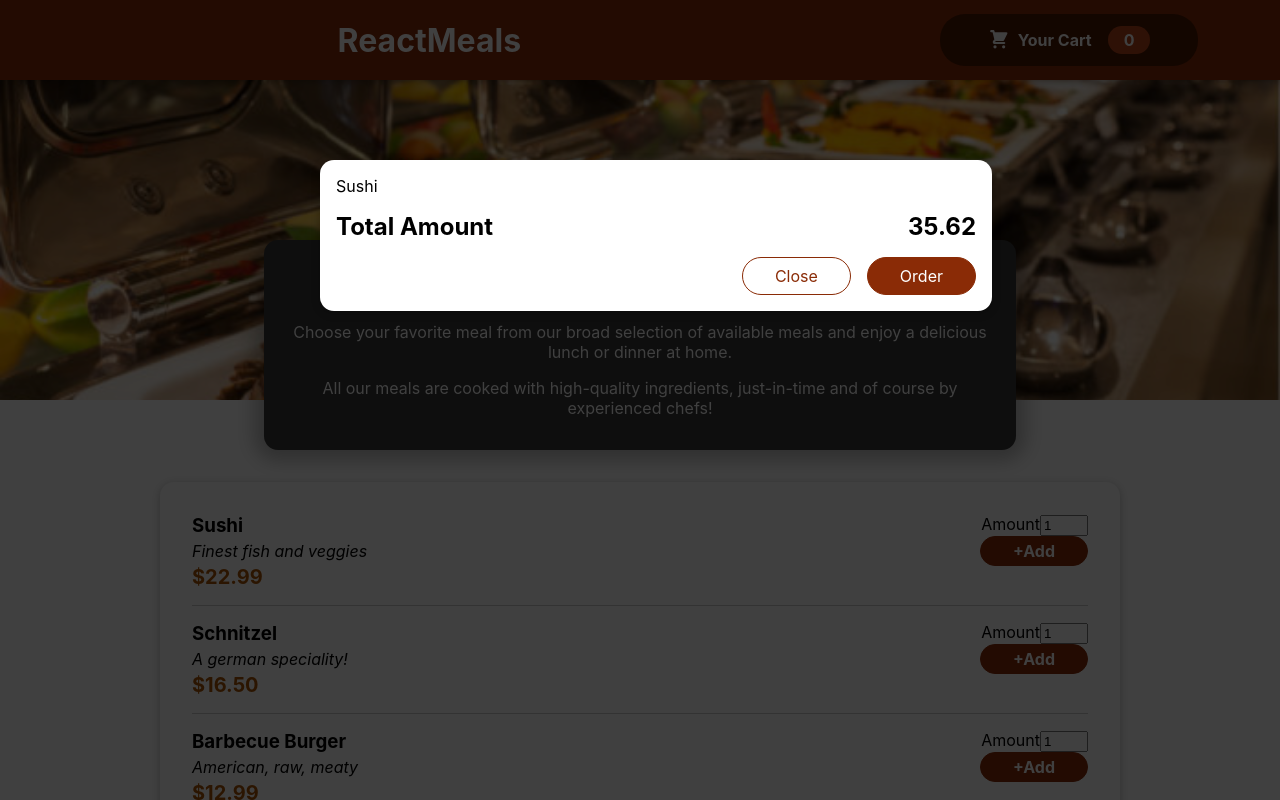
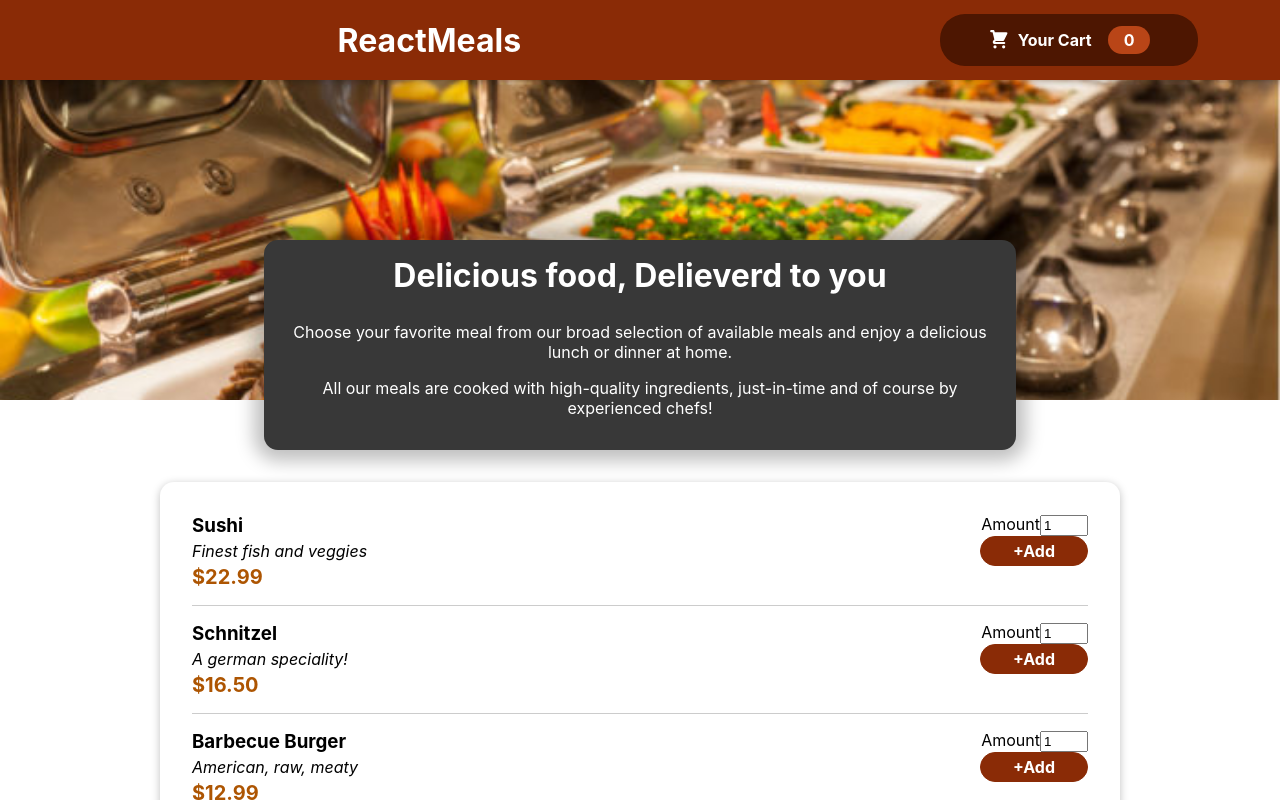
Before and after one commit to Ishhaxkaurr/restaurantapp, a React (Create React App) app: page / in a window 1280 px wide. Shown: the top 800 px of the page. Built offline with nearby package versions, Linux system fonts and the light colour scheme.

Commit message:
Cart opens and closes functionality

```diff
--- a/src/App.js
+++ b/src/App.js
@@ -1,13 +1,22 @@
 import "./App.css";
+import { useState } from "react";
 import Header from "./Components/Layout/Header";
 import DummyMeals from "./Components/Meals/DummyMeals";
 import Summary from "./Components/Meals/Summary.js";
 import Cart from "./Components/Cart/Cart";
+
 const App = () => {
+  const [cartIsShown, setCartIsShown] = useState(false);
+  const showCartHandler = () => {
+    setCartIsShown(true);
+  };
+  const hideCartHandler = () => {
+    setCartIsShown(false);
+  };
   return (
     <>
-      <Cart />
-      <Header />
+      {cartIsShown && <Cart onClose={hideCartHandler} />}
+      <Header onShowCart={showCartHandler} />
       <Summary />
       <DummyMeals />
     </>
--- a/src/Components/Cart/Cart.js
+++ b/src/Components/Cart/Cart.js
@@ -1,17 +1,30 @@
-import classes from './Cart.module.css';
-import Modal from '../Cart/Modal';
-const Cart= props=>{
-    const cartItems=<ul className={classes['cart-items']}>{[{id:'c1;', name: 'Sushi', amount:2 , price: 12.99}].map((item)=><li>{item.name}</li>)}</ul>
-    return <Modal>
+import Modal from "../Cart/Modal";
+import classes from "./Cart.module.css";
+
+const Cart = (props) => {
+  const cartItems = (
+    <ul className={classes["cart-items"]}>
+      {[{ id: "c1", name: "Sushi", amount: 2, price: 12.99 }].map((item) => (
+        <li>{item.name}</li>
+      ))}
+    </ul>
+  );
+
+  return (
+    <Modal onClose={props.onClose}>
       {cartItems}
       <div className={classes.total}>
-            <span> Total Amount</span>
+        <span>Total Amount</span>
         <span>35.62</span>
       </div>
       <div className={classes.actions}>
-            <button className={classes['button--alt']}>Close</button>
+        <button className={classes["button--alt"]} onClick={props.onClose}>
+          Close
+        </button>
         <button className={classes.button}>Order</button>
       </div>
     </Modal>
-}
+  );
+};
+
 export default Cart;
--- a/src/Components/Cart/Modal.js
+++ b/src/Components/Cart/Modal.js
@@ -1,25 +1,35 @@
-import classes from'./Modal.module.css';
-import React from 'react';
-import ReactDOM from 'react-dom';
+import { Fragment } from "react";
+import ReactDOM from "react-dom";
 
-const Backdrop=props=>{
-    return <div className={classes.backdrop}/>
-}
-const ModalOverlay=props=>{
-    return (<div className={classes.modal}>
-        <div className={classes.content}>{props.children}</div>
+import classes from "./Modal.module.css";
+
+const Backdrop = (props) => {
+  return <div className={classes.backdrop} onClick={props.onClose} />;
+};
+
+const ModalOverlay = (props) => {
+  return (
+    <div className={classes.modal}>
+      <div className={classes.content}>{props.children}</div>
     </div>
-    )
-}
-const portalElement= document.getElementById('overlays');
+  );
+};
 
-const Modal=props=>{
-return (
-<>
-{ReactDOM.createPortal(<Backdrop/>, portalElement )}
-{ReactDOM.createPortal(<ModalOverlay>{props.children}</ModalOverlay>,
-portalElement
-)}
-</>
-)}
+const portalElement = document.getElementById("overlays");
+
+const Modal = (props) => {
+  return (
+    <Fragment>
+      {ReactDOM.createPortal(
+        <Backdrop onClose={props.onClose} />,
+        portalElement
+      )}
+      {ReactDOM.createPortal(
+        <ModalOverlay>{props.children}</ModalOverlay>,
+        portalElement
+      )}
+    </Fragment>
+  );
+};
+
 export default Modal;
--- a/src/Components/Layout/Header.js
+++ b/src/Components/Layout/Header.js
@@ -1,19 +1,21 @@
-import React from "react";
-import classes from './Header.module.css';
-import mealImage from '../../assets/meals.jpg'
+import { Fragment } from "react";
+
 import HeaderCartButton from "./HeaderCartButton";
-const Header=(props)=>{
-    return (
-    <>
-    <header className={classes.header}>
+import mealsImage from "../../assets/meals.jpg";
+import classes from "./Header.module.css";
+
+const Header = (props) => {
+  return (
+    <Fragment>
+      <header className={classes.header}>
         <h1>ReactMeals</h1>
-        <HeaderCartButton/>
-    </header>
-    <div className={classes['main-image']}>
-        <img src={mealImage} alt='A table with lots of food'/>
-    </div>
-    </>
-)
+        <HeaderCartButton onClick={props.onShowCart} />
+      </header>
+      <div className={classes["main-image"]}>
+        <img src={mealsImage} alt="A table full of delicious food!" />
+      </div>
+    </Fragment>
+  );
+};
 
-}
- export default Header;
+export default Header;
--- a/src/Components/Layout/HeaderCartButton.js
+++ b/src/Components/Layout/HeaderCartButton.js
@@ -1,16 +1,16 @@
-import CartIcon from '../Cart/CartIcon';
-import classes from './HeaderCartButton.module.css'
+import CartIcon from "../Cart/CartIcon";
+import classes from "./HeaderCartButton.module.css";
 
-const HeaderCartButton= (props)=>{
-    return <button className={classes.button}>
-        <span className={classes.icon}>
-            <CartIcon/>
-        </span>
-        <span>Your Cart</span>
-        <span className={classes.badge}>
-            0
-        </span>
+const HeaderCartButton = (props) => {
+  return (
+    <button className={classes.button} onClick={props.onClick}>
+      <span className={classes.icon}>
+        <CartIcon />
+      </span>
+      <span>Your Cart</span>
+      <span className={classes.badge}>0</span>
     </button>
-}
+  );
+};
 
 export default HeaderCartButton;
```
Lines whose indentation alone changed are shown as unchanged.
